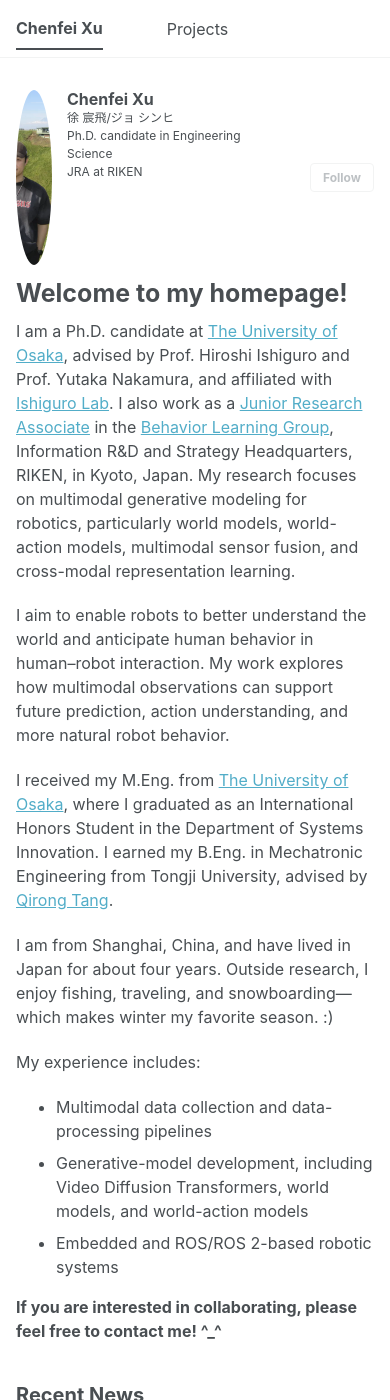
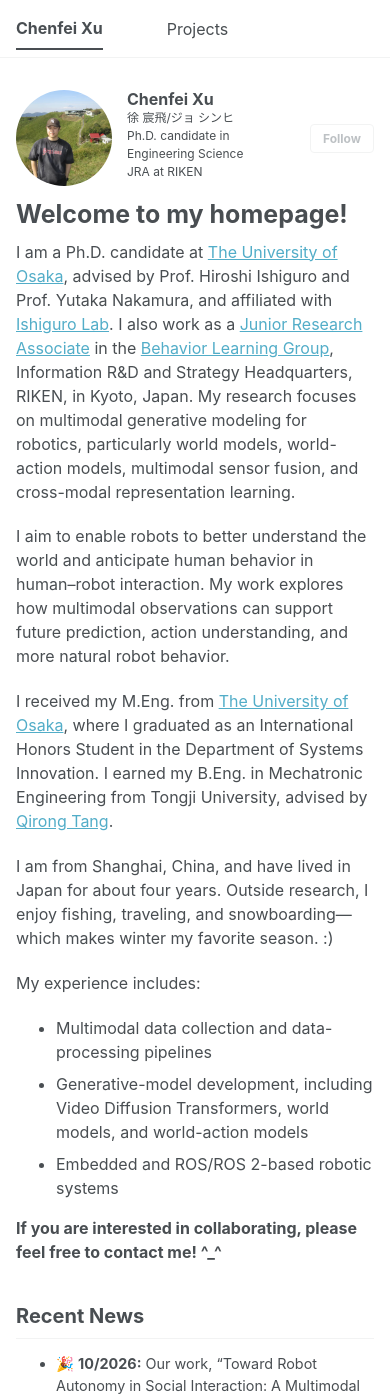
Before and after one commit to innovation-x/innovation-x.github.io, a Jekyll site: the page built from _pages/about.md, in a window 390 px wide and 1400 px high. Built offline with Jekyll 4.4.1, drawn with Linux system fonts in a browser that asks for light colours; a script bundle is joined from its source files by our own code; a style sheet for code colours, icons or effects is not loaded.

Commit message:
Fix responsive profile avatar

```diff
--- a/_includes/author-profile.html
+++ b/_includes/author-profile.html
@@ -11,7 +11,7 @@
       {% if author.avatar contains "://" %}
       	<img src="{{ author.avatar }}" alt="{{ author.name }}"  fetchpriority="high" />
       {% else %}
-      	<img src="{{ author.avatar | prepend: "/images/" | prepend: base_path }}" class="author__avatar" alt="{{ author.name }}"  fetchpriority="high" />
+        <img src="{{ author.avatar | prepend: "/images/" | prepend: base_path }}" alt="{{ author.name }}" fetchpriority="high" />
       {% endif %}
     </div>
   {% endif %}
--- a/_sass/layout/_sidebar.scss
+++ b/_sass/layout/_sidebar.scss
@@ -145,22 +145,28 @@
 .author__avatar {
   display: table-cell;
   vertical-align: top;
-  width: 36px;
-  // set width only, for non-square avatars
-  // height: 36px;
+  width: 96px;
+  height: 96px;
 
   @include breakpoint($large) {
     display: block;
-    width: auto;
-    height: auto;
+    width: 175px;
+    height: 175px;
   }
 
   img {
-    width: 175px;
-    height: 175px;
+    display: block;
+    width: 96px;
+    height: 96px;
+    aspect-ratio: 1 / 1;
     object-fit: cover;
     object-position: center 35%;
     border-radius: 50%;
+
+    @include breakpoint($large) {
+      width: 175px;
+      height: 175px;
+    }
   }
 }
 
```
